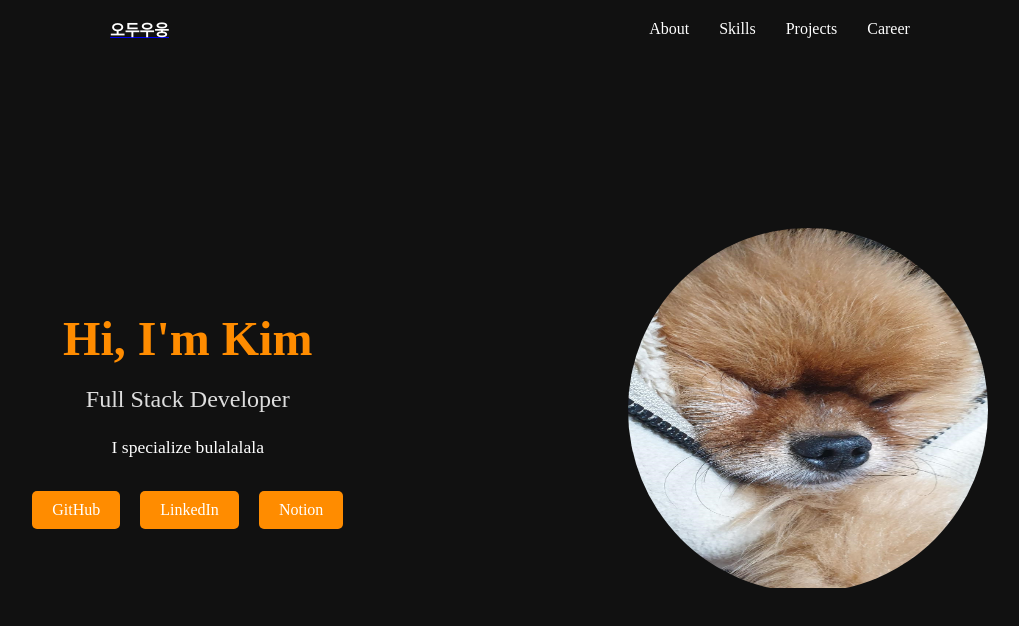
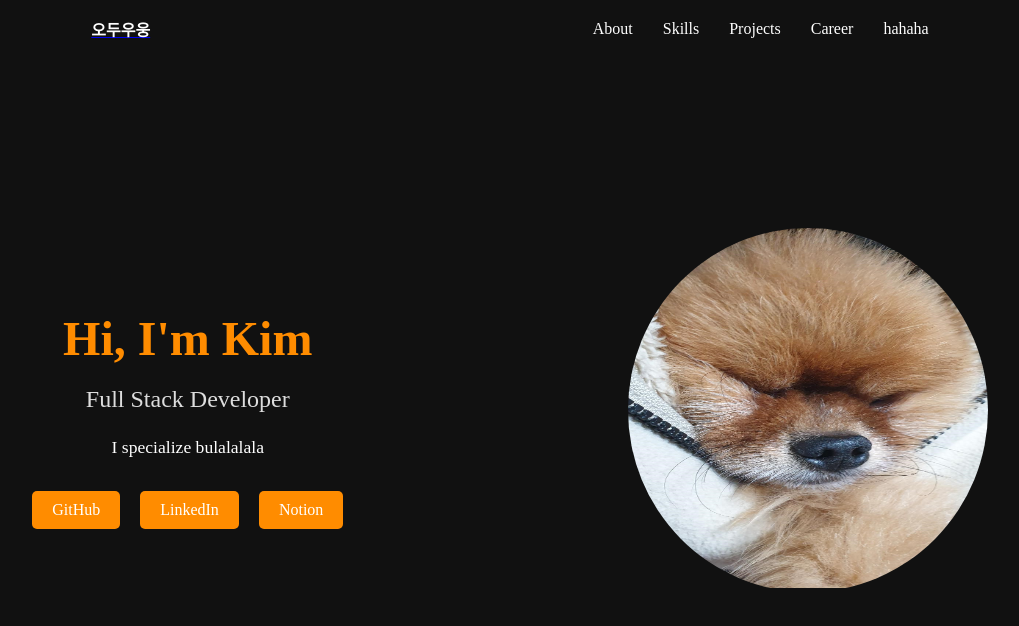
Before and after one commit to DongHyeonKim-tech/portfolio, a Next.js app: page / in a window 1280 px wide. Shown: the top 626 px of the page, without its empty margins (130-1149 px from the left). Built offline with nearby package versions, Linux system fonts and the light colour scheme.

Commit message:
[추가] special edition 추가

```diff
--- a/src/layout/Header.tsx
+++ b/src/layout/Header.tsx
@@ -68,6 +68,7 @@ const Header = () => {
         <MenuItem onClick={() => handleScroll('skills')}>Skills</MenuItem>
         <MenuItem onClick={() => handleScroll('projects')}>Projects</MenuItem>
         <MenuItem onClick={() => handleScroll('career')}>Career</MenuItem>
+        <MenuItem onClick={() => handleScroll('joke')}>hahaha</MenuItem>
       </Menu>
     </HeaderContainer>
   );
```
